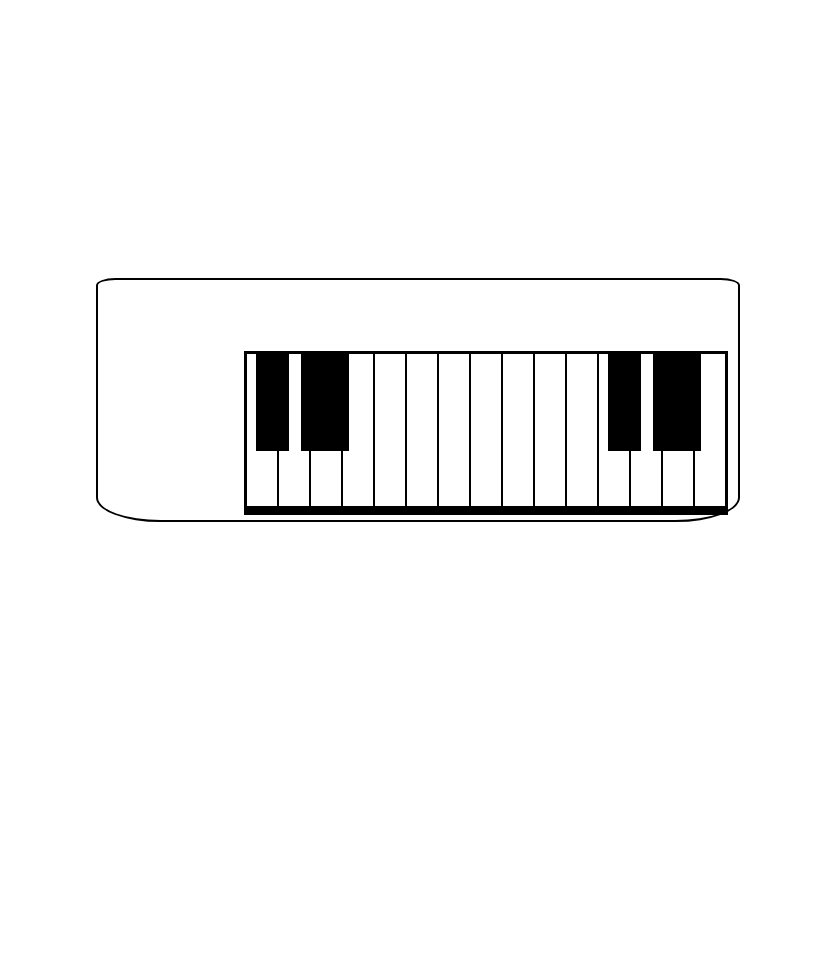
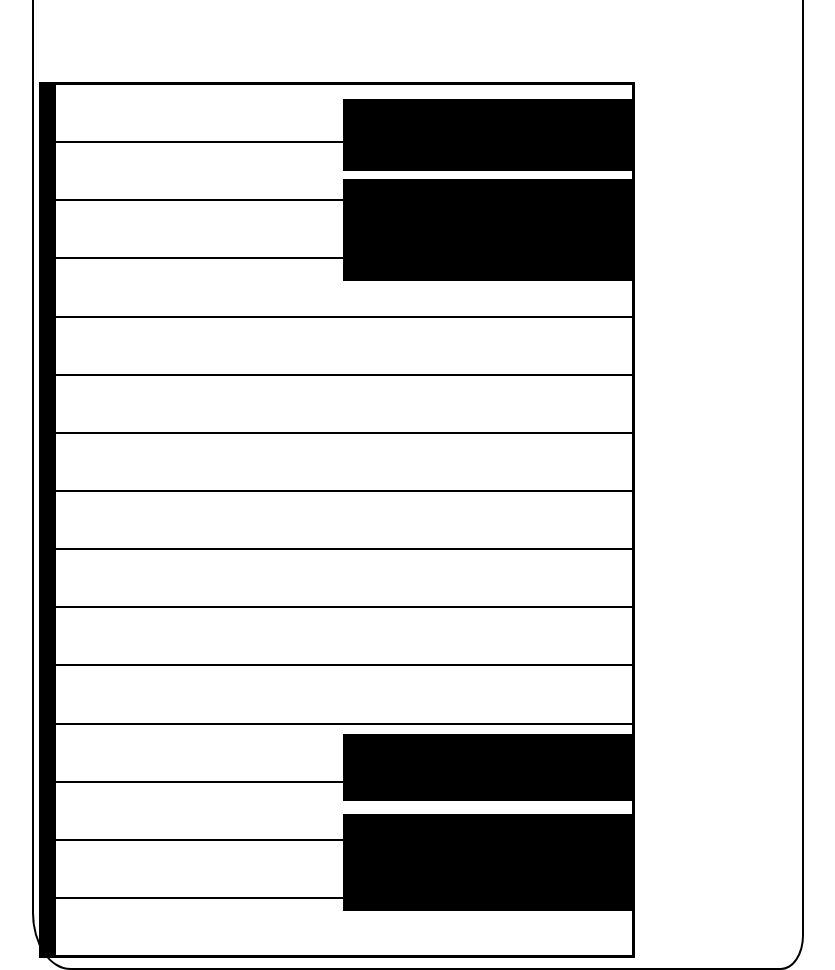
Before and after one commit to Reddlake/25KeyPiano, a plain HTML site: page index.html in a window 1280 px wide. Shown: the whole page, without its empty margins (222-1057 px from the left). Before the commit the page ends 800 px from the top, so only its background shows below. Drawn offline with Linux system fonts and the light colour scheme.

Commit message:
Rotated container div 90 deg to fill the viewport and adjusted key measurments as well as black key measurements and the keyboardlayout as well as key container

```diff
--- a/index.css
+++ b/index.css
@@ -7,66 +7,67 @@
     display:flex;
     justify-content: center;
     align-items: center;
+    transform: rotate(90deg);
 }
 .keyBoardLayout {
     display: flex;
     justify-content: end;
     align-items: flex-end;
     position: absolute;
-    width:80vmin;
-    height:30vmin;
+    width:142vmin;
+    height:96vmin;
     border:.2rem solid black;
-    border-radius: 3% 3% 10% 10%;
+    border-radius: 3% 3% 5% 5%;
 }
 .keyContainer {
     position: relative;
     display: flex;
     top: -.5rem;
     right: 1rem;
-    width: 60vmin;
-    height: 20vmin;
+    width: 109vmin;
+    height: 74vmin;
     border: .2rem solid black;
     background-color: black;
 }
 .key {
-    width: 5vmin;
-    height: 19vmin;
+    width: 16vmin;
+    height: 72vmin;
     background: white;
     border: .1rem solid black;
 }
 .blackKey{
     position: absolute;
-    width: 2vmin;
-    height: 12vmin;
+    width: 5vmin;
+    height: 36vmin;
     background-color: black;
 }
 .CSharp {
-    left: 1rem;
+    left: 1.5rem;
 }
 .DSharp {
-    left: 2.5rem;
+    left: 4.5rem;
 }
 .FSharp {
-    left: 5.5rem;
+    left: 9.5rem;
 }
 .GSharp {
-    left: 7rem;
+    left: 12.5rem;
 }
 .ASharp {
-    left: 8.5rem;
+    left: 15.5rem;
 }
 .CSharp-2 {
+    right: 18rem;
+}
+.DSharp-2 {
+    right:15.5rem;
+}
+.FSharp-2 {
     right: 10rem;
 }
-.DSharp-2 {
-    right:8.5rem;
-}
-.FSharp-2 {
-    right: 5.5rem;
-}
 .GSharp-2 {
-    right: 4rem;
+    right: 7rem;
 }
 .ASharp-2 {
-    right: 2.5rem;
+    right: 4.5rem;
 }
```
